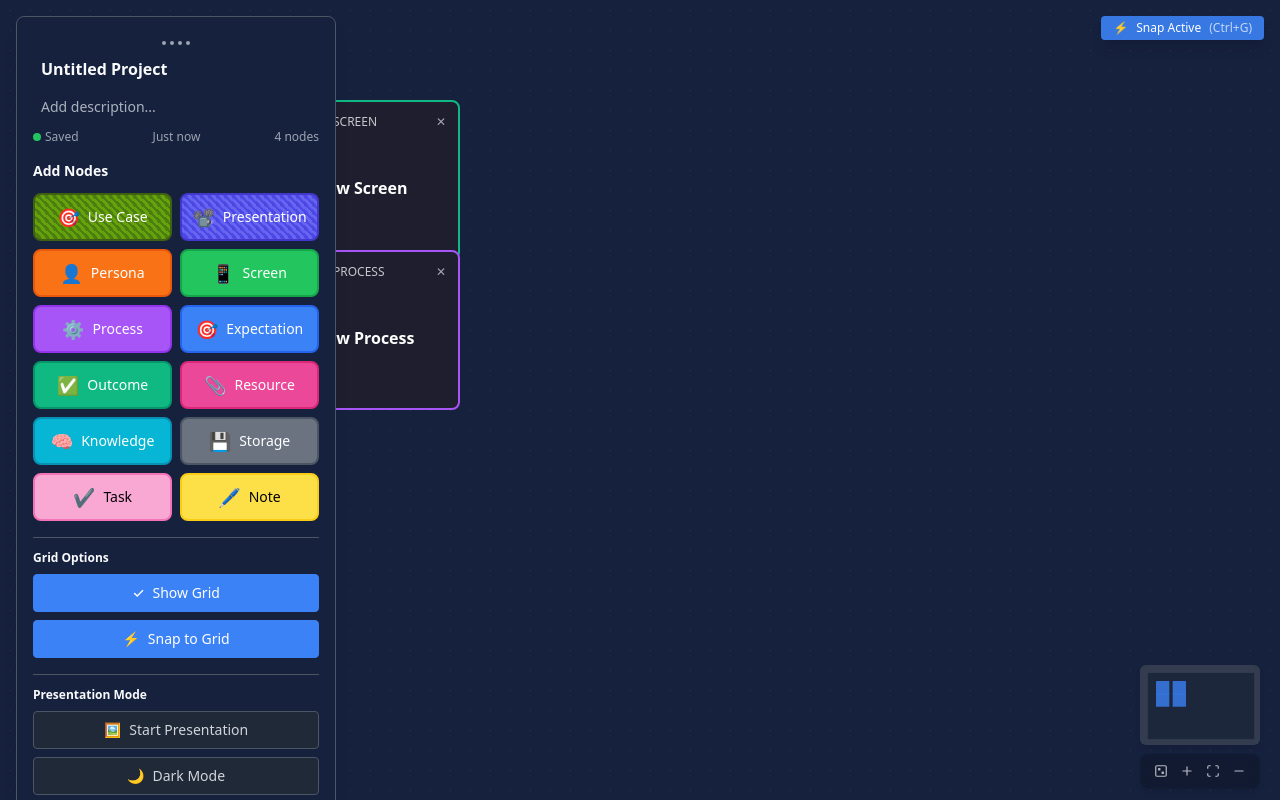
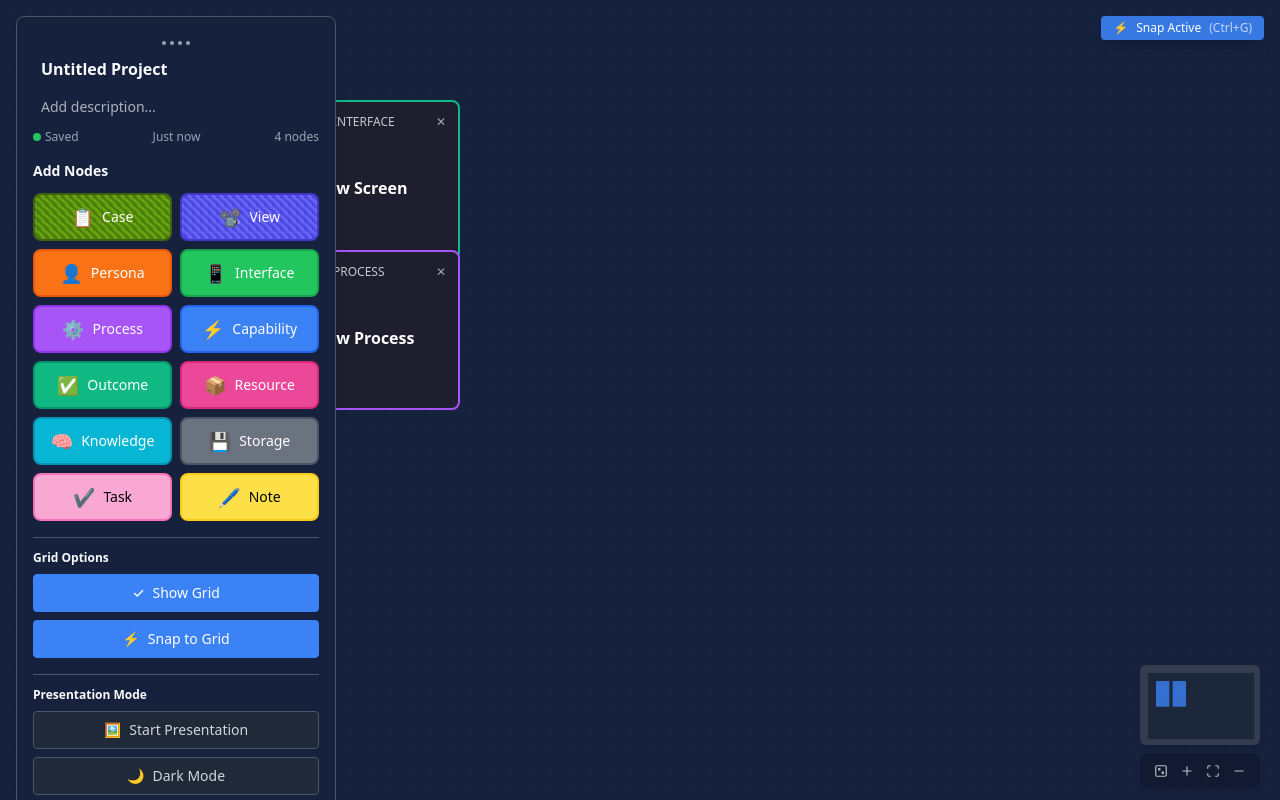
Before and after one commit to wasancnk/recapmap-core-react, a React (Vite) app: page / in a window 1280 px wide. Built offline with nearby package versions, Linux system fonts and the light colour scheme.

Commit message:
Change node names and icons

```diff
--- a/src/components/ComponentLibrary.tsx
+++ b/src/components/ComponentLibrary.tsx
@@ -181,10 +181,10 @@ function CanvasLayout() {
               <div className="bg-surface-primary border border-surface-border rounded-lg p-4 max-w-md">
                 <h3 className="text-text-primary font-semibold mb-3 text-sm">Add Nodes</h3>
                 <div className="grid grid-cols-2 gap-2 mb-4">                  <button className="bg-lime-700 border-lime-800 text-white px-3 py-2 rounded-lg text-sm flex items-center gap-2 justify-center usecase-stripes">
-                    🎯 Use Case
+                    📋 Case
                   </button>
                   <button className="bg-green-500 border-green-600 text-white px-3 py-2 rounded-lg text-sm flex items-center gap-2 justify-center">
-                    📱 Screen
+                    📱 Interface
                   </button>
                   <button className="bg-orange-500 border-orange-600 text-white px-3 py-2 rounded-lg text-sm flex items-center gap-2 justify-center">
                     👤 User
@@ -311,14 +311,14 @@ const { currentProject, saveProject } = useProjectStore();`}
 
             <div className="grid grid-cols-1 md:grid-cols-2 lg:grid-cols-4 gap-6 mb-8">
               {[
-                { type: 'usecase', name: 'Use Case', color: 'bg-lime-700 border-lime-800 usecase-stripes', icon: '🎯', desc: 'Business requirements and user stories' },
-                { type: 'presentation', name: 'Presentation', color: 'bg-indigo-600 border-indigo-700 presentation-stripes', icon: '📽️', desc: 'Keynote-style presentation slides with enhanced visual distinction' },
+                { type: 'usecase', name: 'Case', color: 'bg-lime-700 border-lime-800 usecase-stripes', icon: '🎯', desc: 'Business requirements and user stories' },
+                { type: 'presentation', name: 'View', color: 'bg-indigo-600 border-indigo-700 presentation-stripes', icon: '📽️', desc: 'Keynote-style presentation slides with enhanced visual distinction' },
                 { type: 'persona', name: 'Persona', color: 'bg-orange-500 border-orange-600', icon: '👤', desc: 'User roles, personas, and actors' },
-                { type: 'screen', name: 'Screen', color: 'bg-green-500 border-green-600', icon: '📱', desc: 'UI screens, interfaces, and views' },
+                { type: 'screen', name: 'Interface', color: 'bg-green-500 border-green-600', icon: '📱', desc: 'UI screens, interfaces, and views' },
                 { type: 'process', name: 'Process', color: 'bg-purple-500 border-purple-600', icon: '⚙️', desc: 'Business processes and workflows' },
-                { type: 'expectation', name: 'Expectation', color: 'bg-blue-500 border-blue-600', icon: '🎯', desc: 'Goals, targets, and expected outcomes' },
+                { type: 'expectation', name: 'Capability', color: 'bg-blue-500 border-blue-600', icon: '⚡', desc: 'Goals, targets, and expected outcomes' },
                 { type: 'outcome', name: 'Outcome', color: 'bg-green-600 border-green-700', icon: '✅', desc: 'Results, deliverables, and achievements' },
-                { type: 'resource', name: 'Resource', color: 'bg-pink-500 border-pink-600', icon: '📎', desc: 'Files, documents, and resources' },
+                { type: 'resource', name: 'Resource', color: 'bg-pink-500 border-pink-600', icon: '�', desc: 'Files, documents, and resources' },
                 { type: 'knowledge', name: 'Knowledge', color: 'bg-cyan-500 border-cyan-600', icon: '🧠', desc: 'Knowledge bases, documentation, and insights' },
                 { type: 'storage', name: 'Storage', color: 'bg-yellow-500 border-yellow-600 text-black', icon: '💾', desc: 'Databases, files, and data stores' },
                 { type: 'task', name: 'Task', color: 'bg-red-500 border-red-600', icon: '⚡', desc: 'Work items, assignments, and action items' },
--- a/src/components/NewCustomNode.tsx
+++ b/src/components/NewCustomNode.tsx
@@ -113,15 +113,15 @@ const NewCustomNode = ({
   // Colors synchronized with Toolbar.tsx for consistency across all states
   const nodeTypeConfig = {    // Strategic Planning Nodes
     'usecase': {
-      icon: '🎯',
-      label: 'Use Case',
+      icon: '📋',
+      label: 'Case',
       bgColor: '#1e1e2f',
       borderColor: '#4d7c0f', // Matches bg-lime-700 from Toolbar
       textColor: '#FFFFFF'
     },
     'expectation': {
-      icon: '🎯',
-      label: 'Expectation',
+      icon: '⚡',
+      label: 'Capability',
       bgColor: '#1e1e2f',
       borderColor: '#3b82f6', // Matches bg-blue-500 from Toolbar
       textColor: '#FFFFFF'
@@ -144,14 +144,14 @@ const NewCustomNode = ({
     },
     'screen': {
       icon: '📱',
-      label: 'Screen',
+      label: 'Interface',
       bgColor: '#1e1e2f',
       borderColor: '#10b981', // Matches bg-green-500 from Toolbar
       textColor: '#FFFFFF'
     },
     'presentation': {
       icon: '📽️',
-      label: 'Presentation',
+      label: 'View',
       bgColor: '#1e1e2f',
       borderColor: '#4f46e5', // Matches bg-indigo-600 from Toolbar
       textColor: '#FFFFFF'
@@ -174,7 +174,7 @@ const NewCustomNode = ({
 
     // Information & Assets Nodes
     'resource': {
-      icon: '📎',
+      icon: '📦',
       label: 'Resource',
       bgColor: '#1e1e2f',
       borderColor: '#ec4899', // Matches bg-pink-500 from Toolbar
--- a/src/components/Toolbar.tsx
+++ b/src/components/Toolbar.tsx
@@ -189,13 +189,13 @@ export const Toolbar: React.FC = () => {
     // Strategic Planning Nodes (Stripe Pattern)
     {
       type: 'usecase',
-      label: 'Use Case',
+      label: 'Case',
       className: 'bg-lime-700 border-lime-800 text-white hover:bg-lime-800 usecase-stripes',
-      icon: '🎯'
+      icon: '📋'
     },
     {
       type: 'presentation',
-      label: 'Presentation',
+      label: 'View',
       className: 'bg-indigo-600 border-indigo-700 text-white hover:bg-indigo-700 presentation-stripes',
       icon: '📽️'
     },
@@ -208,7 +208,7 @@ export const Toolbar: React.FC = () => {
     },
     {
       type: 'screen',
-      label: 'Screen',
+      label: 'Interface',
       className: 'bg-green-500 border-green-600 text-white hover:bg-green-600',
       icon: '📱'
     },
@@ -221,9 +221,9 @@ export const Toolbar: React.FC = () => {
     },
     {
       type: 'expectation',
-      label: 'Expectation',
+      label: 'Capability',
       className: 'bg-blue-500 border-blue-600 text-white hover:bg-blue-600',
-      icon: '🎯'
+      icon: '⚡'
     },
     {
       type: 'outcome',
@@ -235,7 +235,7 @@ export const Toolbar: React.FC = () => {
       type: 'resource',
       label: 'Resource',
       className: 'bg-pink-500 border-pink-600 text-white hover:bg-pink-600',
-      icon: '📎'
+      icon: '📦'
     },
     {
       type: 'knowledge',
--- a/src/components/panels/EditorPanel.new.tsx
+++ b/src/components/panels/EditorPanel.new.tsx
@@ -71,14 +71,14 @@ export const EditorPanel: React.FC<EditorPanelProps> = ({ nodeId }) => {
     }
   };  // Get node type info
   const nodeTypeConfig = {
-    'usecase': { icon: '🎯', label: 'Use Case' },
-    'presentation': { icon: '📽️', label: 'Presentation' },
+    'usecase': { icon: '🎯', label: 'Case' },
+    'presentation': { icon: '📽️', label: 'View' },
     'persona': { icon: '👤', label: 'Persona' },
-    'screen': { icon: '📱', label: 'Screen' },
+    'screen': { icon: '📱', label: 'Interface' },
     'process': { icon: '⚙️', label: 'Process' },
-    'expectation': { icon: '🎯', label: 'Expectation' },
+    'expectation': { icon: '⚡', label: 'Capability' },
     'outcome': { icon: '✅', label: 'Outcome' },
-    'resource': { icon: '📎', label: 'Resource' },
+    'resource': { icon: '�', label: 'Resource' },
     'knowledge': { icon: '🧠', label: 'Knowledge' },
     'storage': { icon: '💾', label: 'Storage' },
     'task': { icon: '✔️', label: 'Task' },
--- a/src/components/panels/EditorPanel.tsx
+++ b/src/components/panels/EditorPanel.tsx
@@ -69,14 +69,14 @@ export const EditorPanel: React.FC<EditorPanelProps> = ({ nodeId }) => {
       deleteNode(nodeId);
     }  };  // Get node type info
   const nodeTypeConfig = {
-    'usecase': { icon: '🎯', label: 'Use Case' },
-    'presentation': { icon: '📽️', label: 'Presentation' },
+    'usecase': { icon: '🎯', label: 'Case' },
+    'presentation': { icon: '📽️', label: 'View' },
     'persona': { icon: '👤', label: 'Persona' },
-    'screen': { icon: '📱', label: 'Screen' },
+    'screen': { icon: '📱', label: 'Interface' },
     'process': { icon: '⚙️', label: 'Process' },
-    'expectation': { icon: '🎯', label: 'Expectation' },
+    'expectation': { icon: '⚡', label: 'Capability' },
     'outcome': { icon: '✅', label: 'Outcome' },
-    'resource': { icon: '📎', label: 'Resource' },
+    'resource': { icon: '�', label: 'Resource' },
     'knowledge': { icon: '🧠', label: 'Knowledge' },
     'storage': { icon: '💾', label: 'Storage' },
     'task': { icon: '✔️', label: 'Task' },
--- a/src/components/panels/NodePanel.tsx
+++ b/src/components/panels/NodePanel.tsx
@@ -25,7 +25,8 @@ export const NodePanel: React.FC<NodePanelProps> = ({
 
   const handleClose = () => {
     closePanel(nodeId, panelState.panelType);
-  };  const handleClick = () => {
+  };
+  const handleClick = () => {
     promoteNodeGroup(nodeId);
   };
 
--- a/src/components/panels/PresentationPanel.tsx
+++ b/src/components/panels/PresentationPanel.tsx
@@ -255,7 +255,7 @@ export const PresentationPanel: React.FC = () => {
               <div className="text-xs text-text-muted text-center py-4">
                 No presentation-ready nodes found.
                 <br />
-                Create some Presentation, Note, Use Case, or Screen nodes.
+                Create some View, Note, Case, or Interface nodes.
               </div>
             )}
           </div>
--- a/src/components/panels/SummaryPanel.tsx
+++ b/src/components/panels/SummaryPanel.tsx
@@ -35,14 +35,14 @@ export const SummaryPanel: React.FC<SummaryPanelProps> = ({ nodeId }) => {
     });
   };  // Get node type configuration for icon
   const nodeTypeConfig = {
-    'usecase': { icon: '🎯', label: 'Use Case' },
-    'presentation': { icon: '📽️', label: 'Presentation' },
+    'usecase': { icon: '🎯', label: 'Case' },
+    'presentation': { icon: '📽️', label: 'View' },
     'persona': { icon: '👤', label: 'Persona' },
-    'screen': { icon: '📱', label: 'Screen' },
+    'screen': { icon: '📱', label: 'Interface' },
     'process': { icon: '⚙️', label: 'Process' },
-    'expectation': { icon: '🎯', label: 'Expectation' },
+    'expectation': { icon: '⚡', label: 'Capability' },
     'outcome': { icon: '✅', label: 'Outcome' },
-    'resource': { icon: '📎', label: 'Resource' },
+    'resource': { icon: '�', label: 'Resource' },
     'knowledge': { icon: '🧠', label: 'Knowledge' },
     'storage': { icon: '💾', label: 'Storage' },
     'task': { icon: '✔️', label: 'Task' },
```
